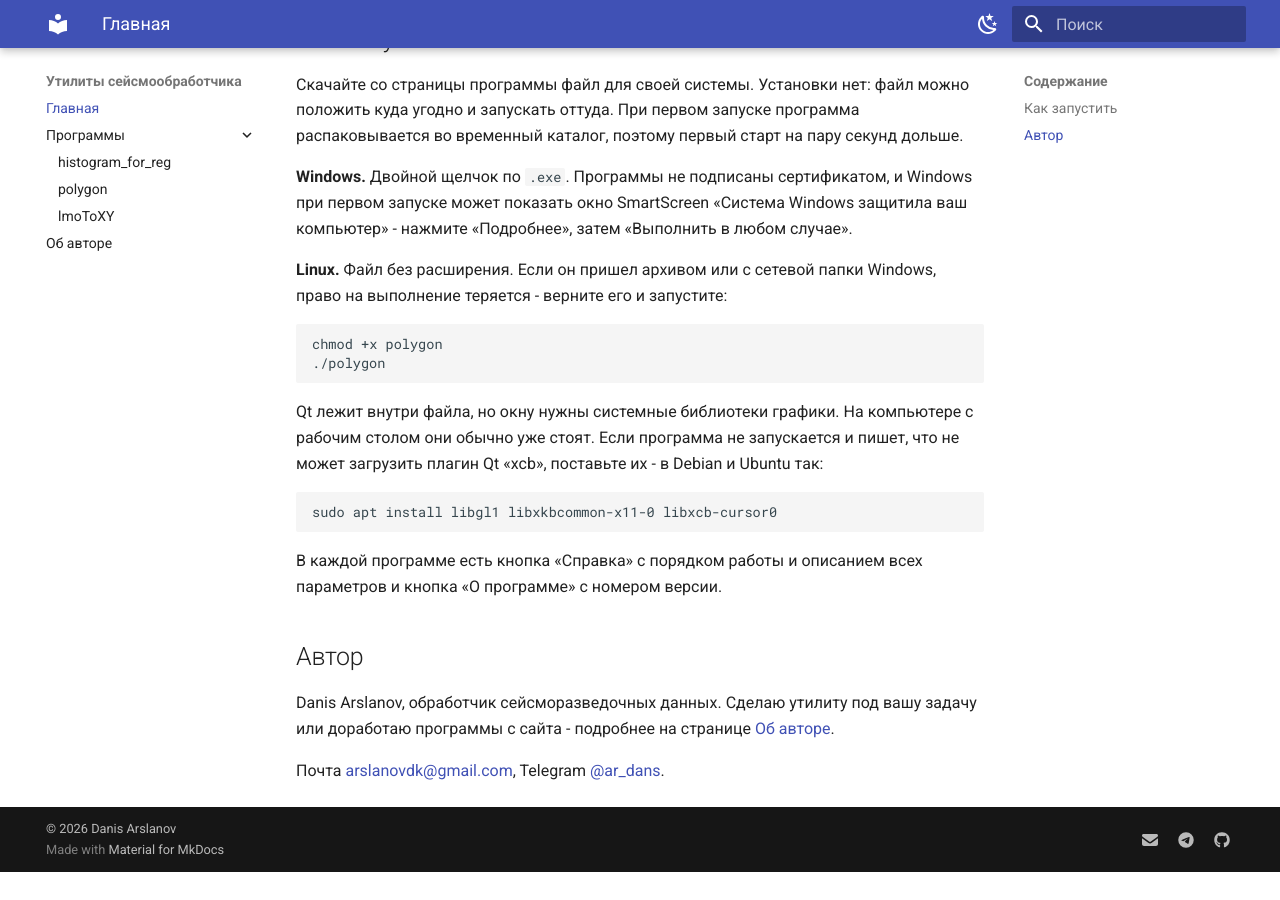
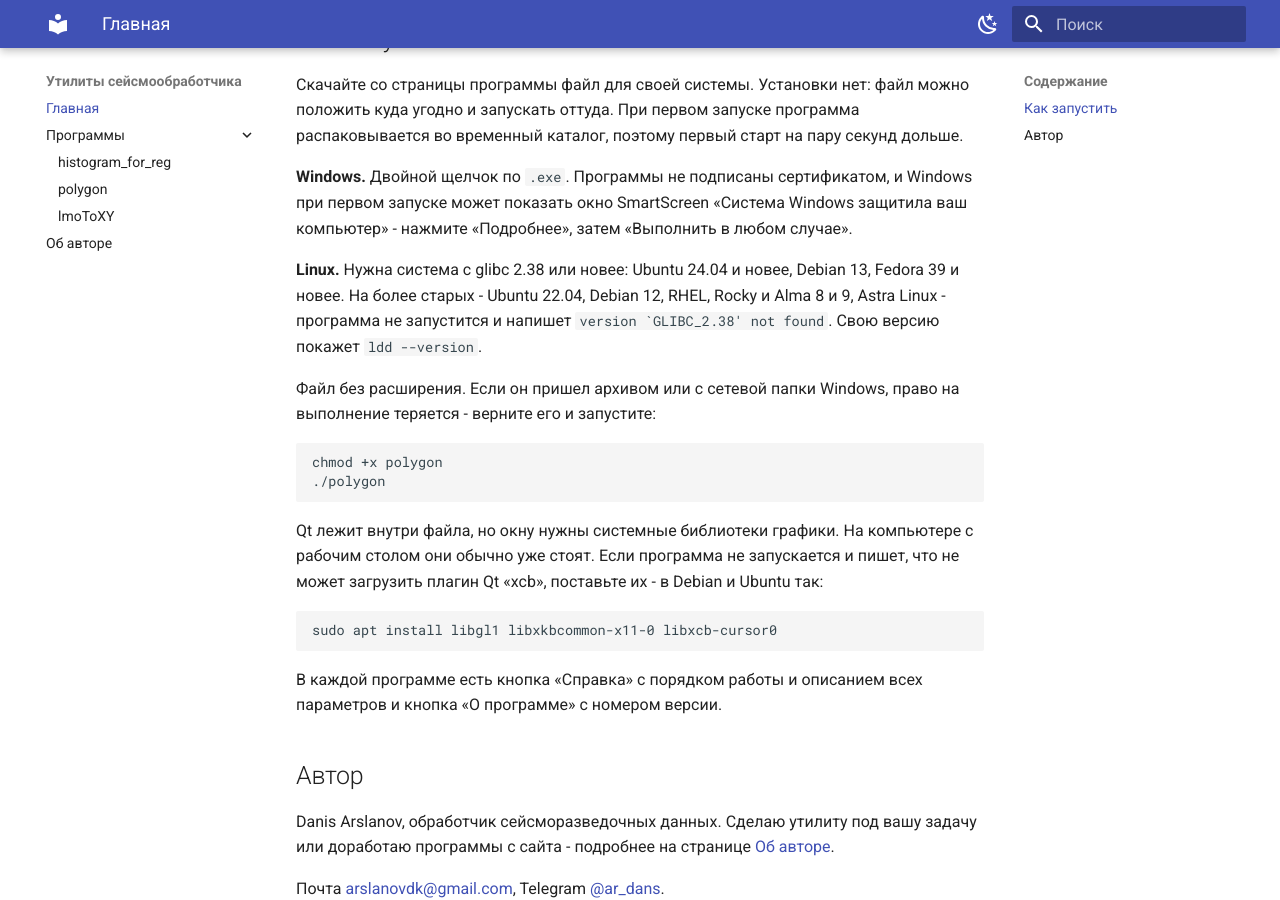
Before and after one commit to daniscoder/daniscoder.github.io, an MkDocs documentation site: the page built from docs/index.md, in a window 1280 px wide and 900 px high, scrolled down 820 px. Built offline with MkDocs 1.6.1 and Material for MkDocs 9.7.7, drawn with Linux system fonts in a browser that asks for light colours; before the commit the page ends 1692 px from its top, so only the background shows below that.

Commit message:
Linux-версии: нужна glibc 2.38 и новее
Сборки сделаны на Ubuntu 26.04 и тянут libpython, которому нужна glibc 2.38: на
Ubuntu 22.04, Debian 12, RHEL и Astra они не запустятся.

````diff
--- a/docs/index.md
+++ b/docs/index.md
@@ -45,8 +45,13 @@
 Windows при первом запуске может показать окно SmartScreen «Система Windows
 защитила ваш компьютер» - нажмите «Подробнее», затем «Выполнить в любом случае».
 
-**Linux.** Файл без расширения. Если он пришел архивом или с сетевой папки
-Windows, право на выполнение теряется - верните его и запустите:
+**Linux.** Нужна система с glibc 2.38 или новее: Ubuntu 24.04 и новее, Debian
+13, Fedora 39 и новее. На более старых - Ubuntu 22.04, Debian 12, RHEL, Rocky и
+Alma 8 и 9, Astra Linux - программа не запустится и напишет
+``version `GLIBC_2.38' not found``. Свою версию покажет `ldd --version`.
+
+Файл без расширения. Если он пришел архивом или с сетевой папки Windows, право
+на выполнение теряется - верните его и запустите:
 
 ```bash
 chmod +x polygon
````
Also changed, not shown: other parts of docs/index.md (+1 -1 lines), docs/histogram_for_reg.md (+3 -0 lines), docs/lmotoxy.md (+3 -0 lines), docs/polygon.md (+3 -0 lines).
